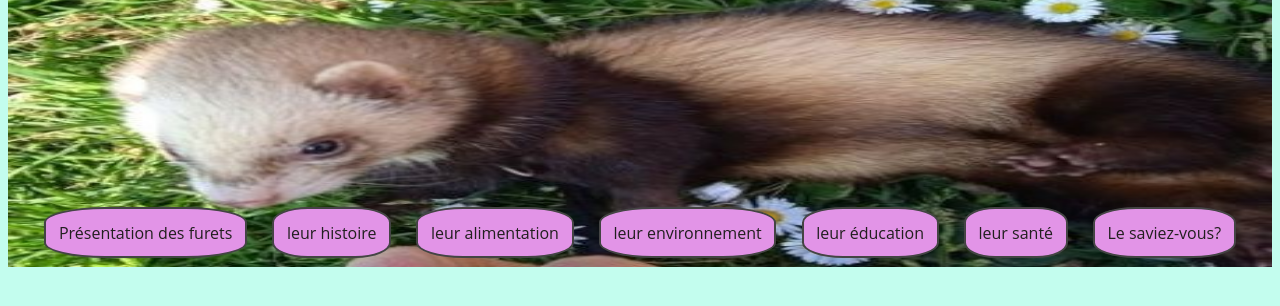
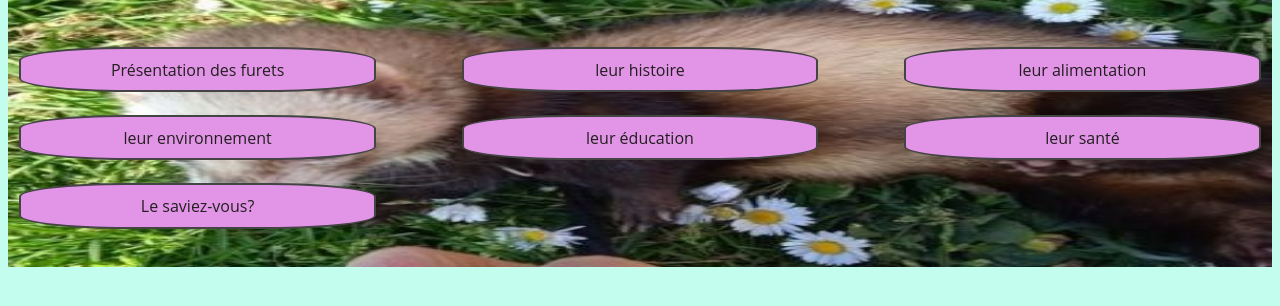
Before and after one commit to Marie-Helene-Roussel/Tous-sur-les-furets, a plain HTML site: page index.html in a window 1280 px wide. Shown: the part 380-686 px from the top of the page. Drawn offline with Linux system fonts and the light colour scheme.

Commit message:
dernière version de la navigation

```diff
--- a/css/style.css
+++ b/css/style.css
@@ -16,7 +16,7 @@ a {
 a:hover {
   color: #453cbf;
   text-decoration: none;
-  transform: scale(1.25);
+  transform: scale(1.2);
 }
 
 h1,
@@ -68,21 +68,29 @@ h6 {
 /* les boutons et liens de navigation de l'entête*/
 
 .button_nav {
-  display: flex;
+  display: grid;
+  grid-template-columns: 1fr 1fr 1fr;
+  grid-template-rows: 1fr 2fr 1fr;
   justify-content: center;
   align-items: center;
-  gap: 2%;
+  gap: 5%;
   position: relative;
-  bottom: 60px;
+  bottom: 220px;
   z-index: 2;
 }
 .button_header-nav {
+  display: flex;
+  justify-content: center;
   color: rgb(34, 31, 31);
   border: #444444 2px solid;
   border-radius: 30%;
-  padding: 1%;
+  width: 90%;
+  height: 30px;
+  margin: auto;
+  padding: 1.5%;
   background-color: #e294e7;
   font-weight: 500;
+  align-items: center;
 }
 /* Image de la bannière qui se trouve sur la navigation*/
 .navi_img img {
```
